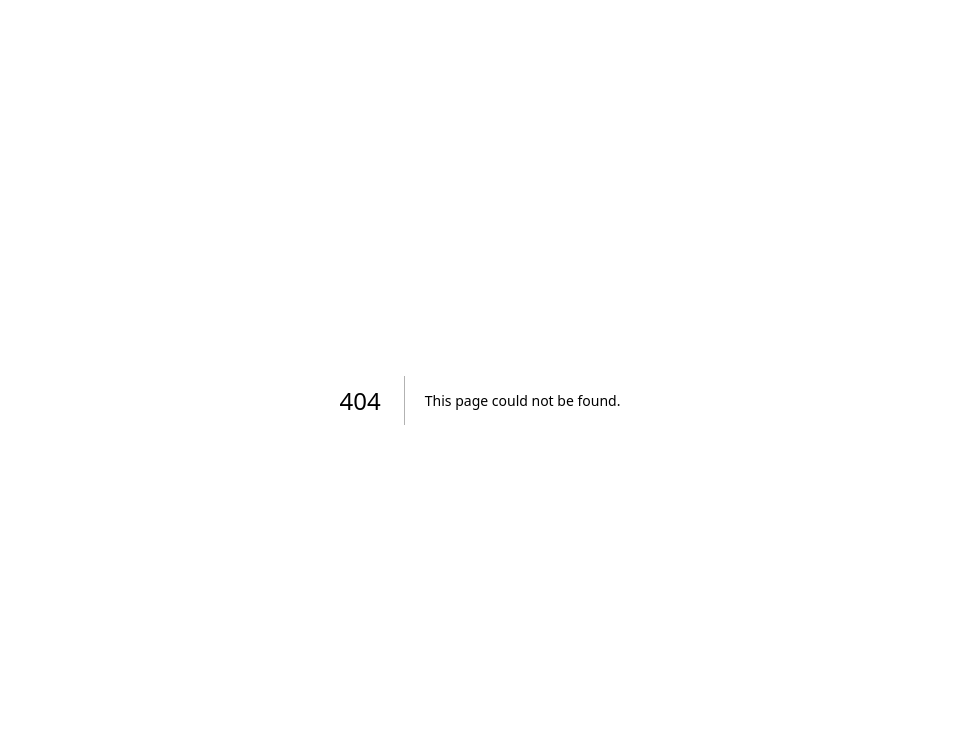
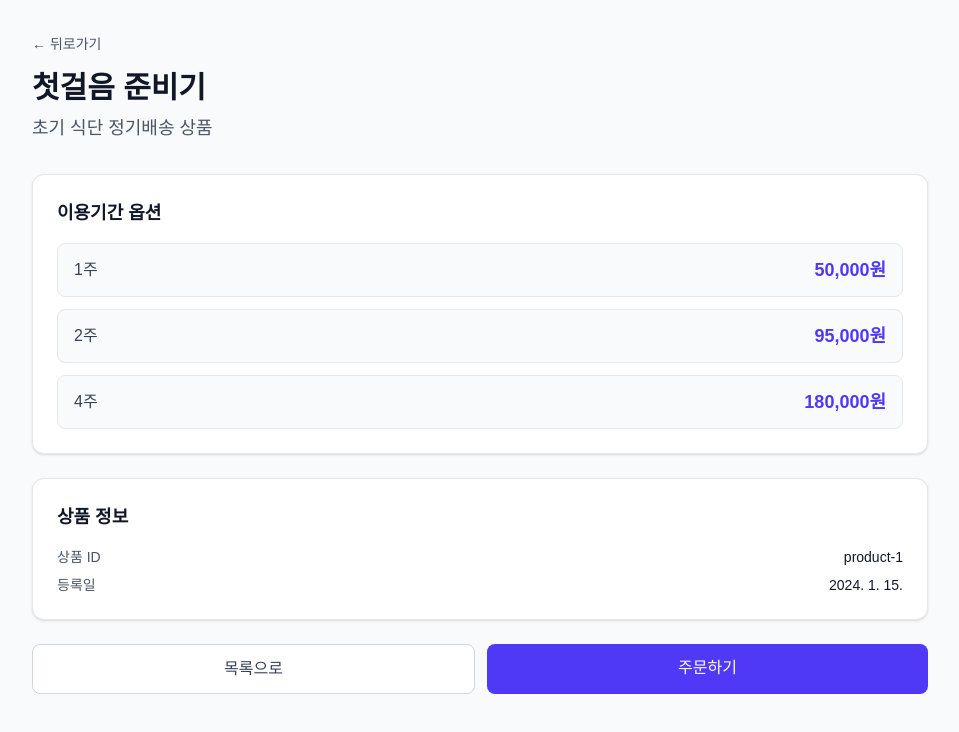
Before and after one commit to ranee1021/subscription-scheduler-demo, a Next.js app: page /products/product-1 in a window 1280 px wide. Before the commit this address had no page. Shown: the top 732 px of the page, without its empty margins (160-1119 px from the left). Built offline with nearby package versions, Linux system fonts and the light colour scheme.

Commit message:
feat: 상품목록, 상품상세 연결정

```diff
--- /dev/null
+++ b/app/products/[id]/page.tsx
@@ -0,0 +1,122 @@
+"use client";
+
+import React, { useEffect, useState } from "react";
+import { useParams, useRouter } from "next/navigation";
+import { productStore } from "../../../src/domain/product/productStore";
+import { Product } from "../../../src/domain/product/types";
+import Link from "next/link";
+
+export default function ProductDetailPage() {
+  const params = useParams();
+  const router = useRouter();
+  const productId = params.id as string;
+  const [product, setProduct] = useState<Product | null>(null);
+
+  useEffect(() => {
+    if (productId) {
+      const foundProduct = productStore.getProductById(productId);
+      setProduct(foundProduct || null);
+    }
+  }, [productId]);
+
+  const formatDate = (date: Date): string => {
+    return new Date(date).toLocaleDateString("ko-KR");
+  };
+
+  if (!product) {
+    return (
+      <div className="min-h-screen bg-gray-50 px-4 py-8">
+        <div className="mx-auto max-w-4xl">
+          <div className="flex h-64 items-center justify-center text-sm text-gray-400">
+            상품을 찾을 수 없습니다.
+          </div>
+          <div className="mt-4 text-center">
+            <Link
+              href="/products"
+              className="text-indigo-600 hover:text-indigo-700"
+            >
+              상품 목록으로 돌아가기
+            </Link>
+          </div>
+        </div>
+      </div>
+    );
+  }
+
+  return (
+    <div className="min-h-screen bg-gray-50 px-4 py-8">
+      <div className="mx-auto max-w-4xl">
+        {/* Header */}
+        <div className="mb-8">
+          <button
+            onClick={() => router.back()}
+            className="mb-4 text-sm text-gray-600 hover:text-gray-900"
+          >
+            ← 뒤로가기
+          </button>
+          <h1 className="text-3xl font-bold text-gray-900">{product.name}</h1>
+          {product.description && (
+            <p className="mt-2 text-lg text-gray-600">{product.description}</p>
+          )}
+        </div>
+
+        {/* 상품 정보 */}
+        <div className="mb-6 rounded-xl border border-gray-200 bg-white p-6 shadow-sm">
+          <h2 className="mb-4 text-lg font-semibold text-gray-900">
+            이용기간 옵션
+          </h2>
+          <div className="space-y-3">
+            {product.periodOptions.map((option) => (
+              <div
+                key={option.period}
+                className="flex items-center justify-between rounded-lg border border-gray-200 bg-gray-50 px-4 py-3"
+              >
+                <span className="text-base font-medium text-gray-700">
+                  {option.period}
+                </span>
+                <span className="text-lg font-bold text-indigo-600">
+                  {option.price.toLocaleString()}원
+                </span>
+              </div>
+            ))}
+          </div>
+        </div>
+
+        {/* 추가 정보 */}
+        <div className="mb-6 rounded-xl border border-gray-200 bg-white p-6 shadow-sm">
+          <h2 className="mb-4 text-lg font-semibold text-gray-900">
+            상품 정보
+          </h2>
+          <div className="space-y-2 text-sm text-gray-600">
+            <div className="flex justify-between">
+              <span>상품 ID</span>
+              <span className="font-medium text-gray-900">{product.id}</span>
+            </div>
+            <div className="flex justify-between">
+              <span>등록일</span>
+              <span className="font-medium text-gray-900">
+                {formatDate(product.createdAt)}
+              </span>
+            </div>
+          </div>
+        </div>
+
+        {/* 주문하기 버튼 */}
+        <div className="flex gap-3">
+          <Link
+            href="/products"
+            className="flex-1 rounded-lg border border-gray-300 bg-white px-6 py-3 text-center text-base font-medium text-gray-700 transition hover:bg-gray-50"
+          >
+            목록으로
+          </Link>
+          <Link
+            href={`/orders/new?productId=${product.id}`}
+            className="flex-1 rounded-lg bg-indigo-600 px-6 py-3 text-center text-base font-medium text-white transition hover:bg-indigo-700"
+          >
+            주문하기
+          </Link>
+        </div>
+      </div>
+    </div>
+  );
+}
--- a/app/products/page.tsx
+++ b/app/products/page.tsx
@@ -46,8 +46,7 @@ function ProductCard({ product }: ProductCardProps) {
   };
 
   return (
-    <Link href={`/orders/new?productId=${product.id}`}>
-      <div className="rounded-xl border border-gray-200 bg-white p-6 shadow-sm transition hover:shadow-md cursor-pointer">
+    <div className="rounded-xl border border-gray-200 bg-white p-6 shadow-sm transition hover:shadow-md">
       <h2 className="mb-2 text-xl font-bold text-gray-900">{product.name}</h2>
 
       {product.description && (
@@ -77,11 +76,23 @@ function ProductCard({ product }: ProductCardProps) {
         <span className="text-xs text-gray-500">
           등록일: {formatDate(product.createdAt)}
         </span>
-          <span className="text-sm font-medium text-indigo-600">
-            주문하기 →
-          </span>
+      </div>
+
+      {/* 버튼 영역 */}
+      <div className="mt-4 flex gap-2">
+        <Link
+          href={`/products/${product.id}`}
+          className="flex-1 rounded-lg border border-gray-300 bg-white px-4 py-2 text-center text-sm font-medium text-gray-700 transition hover:bg-gray-50"
+        >
+          자세히보기
+        </Link>
+        <Link
+          href={`/orders/new?productId=${product.id}`}
+          className="flex-1 rounded-lg bg-indigo-600 px-4 py-2 text-center text-sm font-medium text-white transition hover:bg-indigo-700"
+        >
+          주문하기
+        </Link>
       </div>
     </div>
-    </Link>
   );
 }
```
Lines whose indentation alone changed are shown as unchanged.
